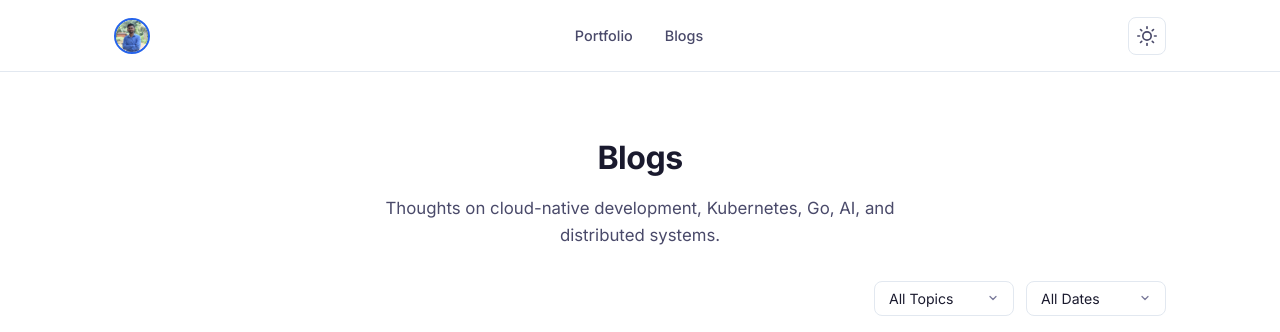
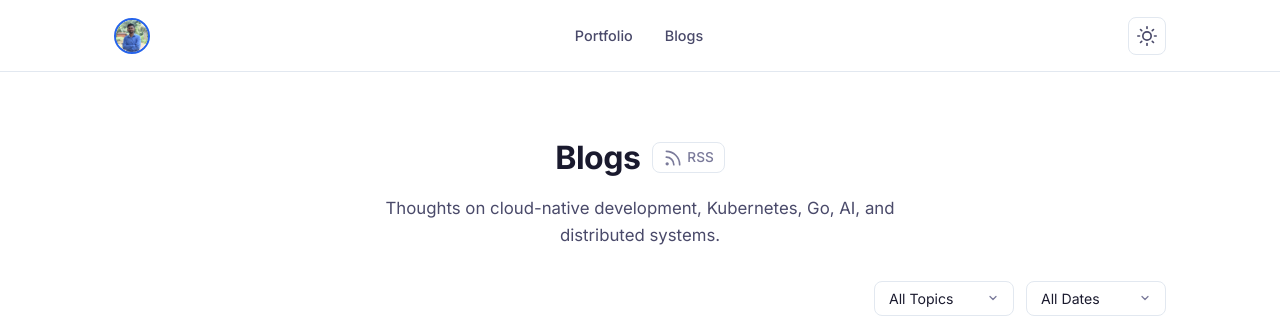
Before and after one commit to dhope-nagesh/dhope-nagesh.github.io, a Jekyll site: the page built from blog.html, in a window 1280 px wide. Shown: the top 332 px of the page. Built offline with Jekyll 4.4.1, drawn with Linux system fonts in a browser that asks for light colours.

Commit message:
some improvement

```diff
--- a/_config.yml
+++ b/_config.yml
@@ -4,6 +4,10 @@ url: "https://dhope-nagesh.github.io"
 baseurl: ""
 
 permalink: /blog/:title/
+
+plugins:
+  - jekyll-sitemap
+  - jekyll-feed
 
 markdown: kramdown
 kramdown:
--- a/_layouts/default.html
+++ b/_layouts/default.html
@@ -5,7 +5,24 @@
     <meta name="viewport" content="width=device-width, initial-scale=1.0">
     <title>{% if page.title %}{{ page.title }} | {% endif %}Nagesh Dhope</title>
     <meta name="description" content="{{ page.excerpt | default: site.description | strip_html | truncatewords: 30 }}">
+    <!-- Open Graph -->
+    <meta property="og:title" content="{% if page.title %}{{ page.title }} | {% endif %}Nagesh Dhope">
+    <meta property="og:description" content="{{ page.excerpt | default: site.description | strip_html | truncatewords: 30 }}">
+    <meta property="og:type" content="{% if page.layout == 'post' %}article{% else %}website{% endif %}">
+    <meta property="og:url" content="{{ page.url | absolute_url }}">
+    <meta property="og:image" content="{{ '/assets/photo.jpeg' | absolute_url }}">
+    <meta property="og:site_name" content="Nagesh Dhope">
+    {% if page.layout == 'post' %}
+    <meta property="article:published_time" content="{{ page.date | date_to_xmlschema }}">
+    {% for tag in page.tags %}<meta property="article:tag" content="{{ tag }}">
+    {% endfor %}{% endif %}
+    <!-- Twitter Card -->
+    <meta name="twitter:card" content="summary">
+    <meta name="twitter:title" content="{% if page.title %}{{ page.title }} | {% endif %}Nagesh Dhope">
+    <meta name="twitter:description" content="{{ page.excerpt | default: site.description | strip_html | truncatewords: 30 }}">
+    <meta name="twitter:image" content="{{ '/assets/photo.jpeg' | absolute_url }}">
     <link rel="icon" type="image/svg+xml" href="{{ '/assets/favicon.svg' | relative_url }}">
+    <link rel="alternate" type="application/rss+xml" title="Nagesh Dhope's Blog" href="{{ '/feed.xml' | absolute_url }}">
     <link rel="preconnect" href="https://fonts.googleapis.com">
     <link rel="preconnect" href="https://fonts.gstatic.com" crossorigin>
     <link href="https://fonts.googleapis.com/css2?family=Inter:wght@300;400;500;600;700&display=swap" rel="stylesheet">
--- a/blog.html
+++ b/blog.html
@@ -5,7 +5,13 @@ permalink: /blog/
 ---
 
 <div class="blog-listing">
-    <h1 class="blog-listing-title">Blogs</h1>
+    <div class="blog-listing-header">
+        <h1 class="blog-listing-title">Blogs</h1>
+        <a href="{{ '/feed.xml' | absolute_url }}" class="rss-link" target="_blank" rel="noopener" aria-label="RSS Feed" title="RSS Feed">
+            <svg xmlns="http://www.w3.org/2000/svg" width="20" height="20" viewBox="0 0 24 24" fill="none" stroke="currentColor" stroke-width="2" stroke-linecap="round" stroke-linejoin="round"><path d="M4 11a9 9 0 0 1 9 9"/><path d="M4 4a16 16 0 0 1 16 16"/><circle cx="5" cy="19" r="1"/></svg>
+            <span>RSS</span>
+        </a>
+    </div>
     <p class="blog-listing-subtitle">Thoughts on cloud-native development, Kubernetes, Go, AI, and distributed systems.</p>
 
     <div class="blog-filters">
--- a/styles.css
+++ b/styles.css
@@ -929,12 +929,37 @@ a.skill-tag:hover {
     padding: 60px 24px 100px;
 }
 
+.blog-listing-header {
+    display: flex;
+    align-items: center;
+    justify-content: center;
+    gap: 12px;
+    margin-bottom: 12px;
+}
+
 .blog-listing-title {
     font-size: 2rem;
     font-weight: 700;
     text-align: center;
-    margin-bottom: 12px;
     letter-spacing: -0.5px;
+}
+
+.rss-link {
+    display: inline-flex;
+    align-items: center;
+    gap: 4px;
+    color: var(--text-muted);
+    font-size: 0.85rem;
+    font-weight: 500;
+    padding: 4px 10px;
+    border: 1px solid var(--border);
+    border-radius: var(--radius);
+    transition: color var(--transition), border-color var(--transition);
+}
+
+.rss-link:hover {
+    color: var(--accent);
+    border-color: var(--accent);
 }
 
 .blog-listing-subtitle {
```
Also changed, not shown: index.html (+13 -0 lines).
